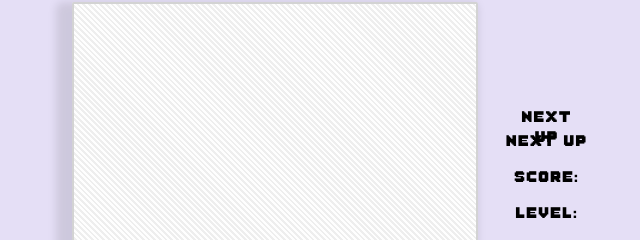
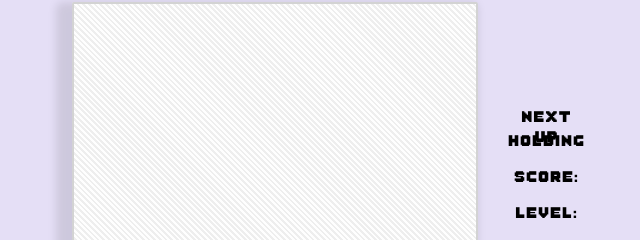
Before and after one commit to tadashibashi/tetris, a website built with webpack: page dist/index.html in a window 1280 px wide. Shown: the part 149-389 px from the top of the page, 328-968 px from the left. Built offline with nearby package versions, Linux system fonts and the light colour scheme.

Commit message:
rename text for holding piece to 'Holding'

```diff
--- a/dist/index.html
+++ b/dist/index.html
@@ -30,7 +30,7 @@
                 </section>
                 <section id="holding">
                     <div id="holding-grid"></div>
-                    <p>Next Up</p>
+                    <p>Holding</p>
                 </section>
                 <p>Score: <span id="points"></span></p>
                 <p>Level: <span id="level"></span></p>
```
